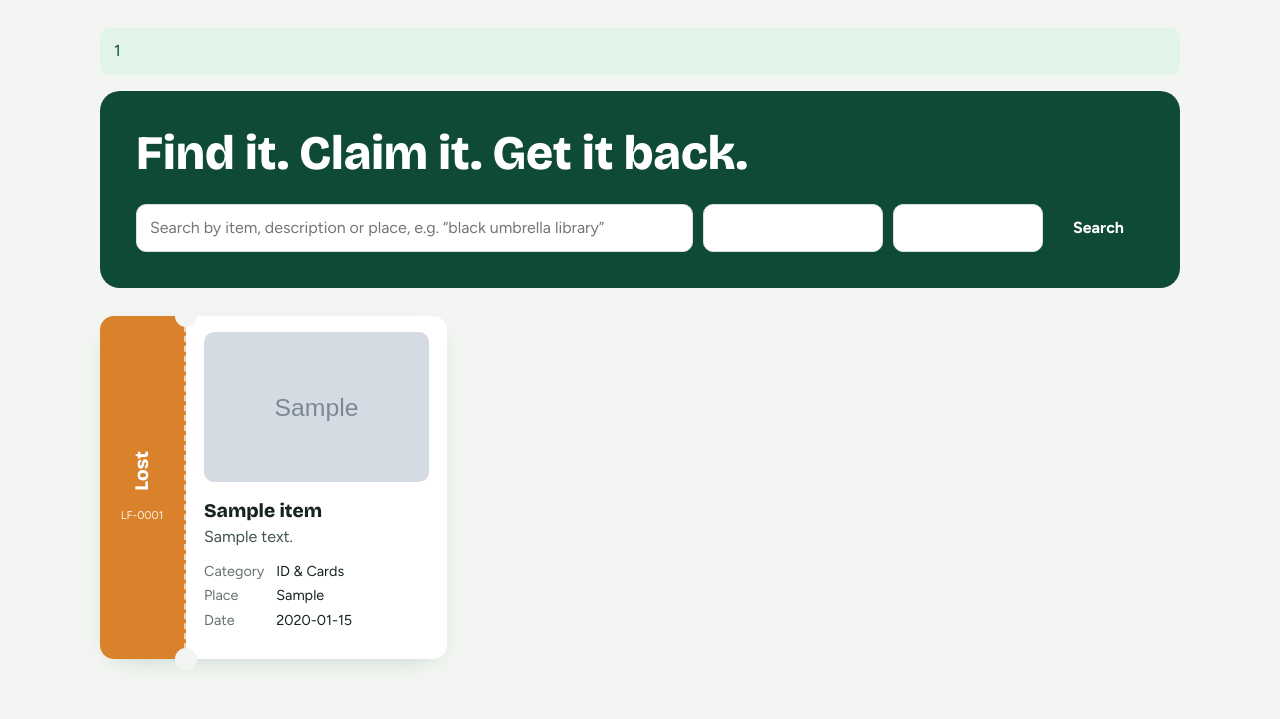
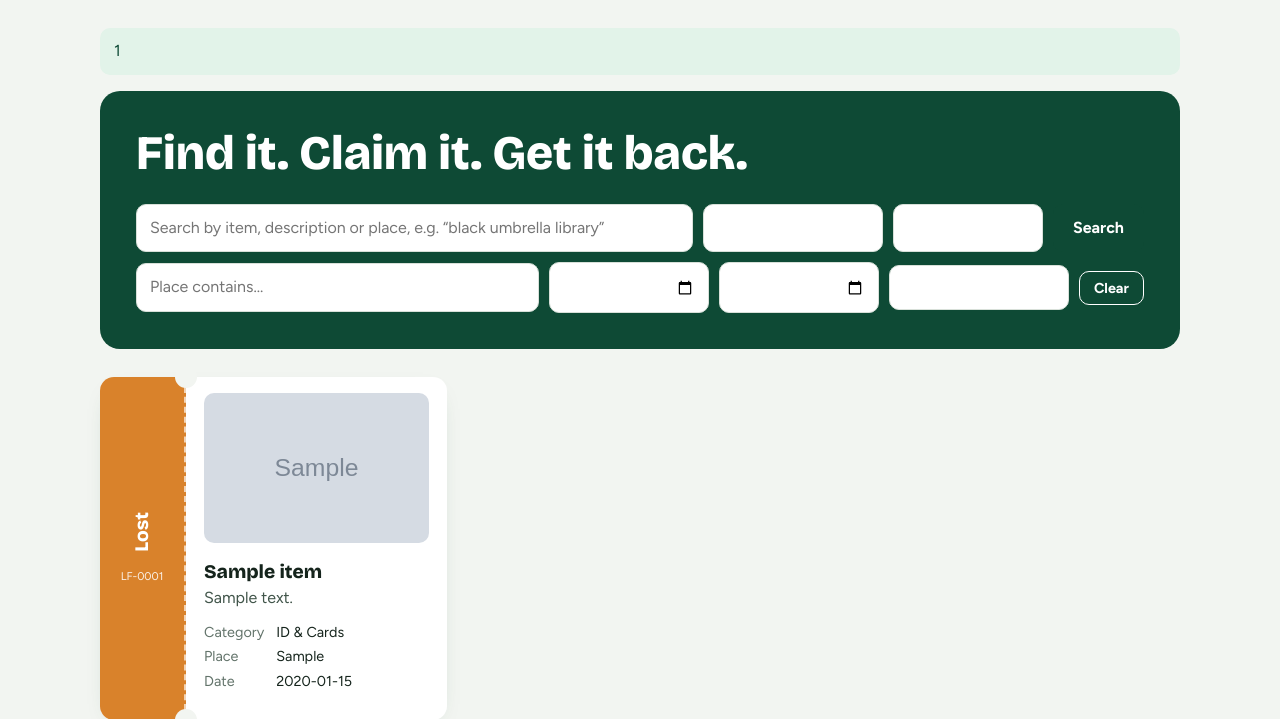
Before and after one commit to krisyanna/Lostfound, a PHP site: page / in a window 1280 px wide. Shown: the part 67-786 px from the top of the page. Before the commit the page ends 733 px from the top, so only its background shows below. Run offline with PHP 8.4, Linux system fonts and the light colour scheme; the visitor is signed in with stand-in values (Sample User, id 1); data comes from the database, SQL or seed files in the repository; tables that the repository leaves empty hold one stand-in row (values such as "Sample post"); grey boxes marked "Sample" are stand-in pictures.

Commit message:
feat(browse): add place and date-range filters with sort options

```diff
--- a/index.php
+++ b/index.php
@@ -8,7 +8,15 @@ if($q!==''){$w[]='(i.name LIKE ? OR i.description LIKE ? OR i.location LIKE ?)';
 if(in_array($st,['Lost','Found','Claimed','Returned'],true)){$w[]='i.status=?';$p[]=$st;}
 if($cat){$w[]='i.category_id=?';$p[]=$cat;}
 
-$s=db()->prepare('SELECT i.*,c.name cat FROM items i JOIN categories c ON c.id=i.category_id WHERE '.implode(' AND ',$w).' ORDER BY i.created_at DESC LIMIT 60');$s->execute($p);$items=$s->fetchAll();
+$loc=trim($_GET['loc']??'');$from=$_GET['from']??'';$to=$_GET['to']??'';$sort=$_GET['sort']??'new';
+$okd=fn($d)=>($x=DateTime::createFromFormat('Y-m-d',$d))&&$x->format('Y-m-d')===$d;
+if($loc!==''){$w[]='i.location LIKE ?';$p[]="%$loc%";}
+if($okd($from)){$w[]='i.event_date>=?';$p[]=$from;}
+if($okd($to)){$w[]='i.event_date<=?';$p[]=$to;}
+$orders=['new'=>'i.created_at DESC, i.id DESC','old'=>'i.created_at ASC, i.id ASC','date'=>'i.event_date DESC, i.id DESC'];
+$order=$orders[$sort]??$orders['new'];
+
+$s=db()->prepare('SELECT i.*,c.name cat FROM items i JOIN categories c ON c.id=i.category_id WHERE '.implode(' AND ',$w).' ORDER BY '.$order.' LIMIT 60');$s->execute($p);$items=$s->fetchAll();
 $cats=db()->query('SELECT * FROM categories ORDER BY name')->fetchAll();
 $pend=[];if($u['role']==='student'){$r=db()->prepare("SELECT item_id FROM claims WHERE user_id=? AND status='Pending'");$r->execute([$u['id']]);$pend=$r->fetchAll(PDO::FETCH_COLUMN);}
 head('Browse');?>
@@ -19,7 +27,20 @@ head('Browse');?>
 
 <select name="c" data-auto><option value="0">All categories</option><?php foreach($cats as $c)echo '<option value="'.$c['id'].'"'.($cat==$c['id']?' selected':'').'>'.e($c['name']).'</option>';?></select>
 
-<select name="s" data-auto><option value="">Any status</option><?php foreach(['Lost','Found','Claimed','Returned'] as $x)echo '<option'.($st===$x?' selected':'').'>'.$x.'</option>';?></select><button class="btn">Search</button></form></section>
+<select name="s" data-auto><option value="">Any status</option><?php foreach(['Lost','Found','Claimed','Returned'] as $x)echo '<option'.($st===$x?' selected':'').'>'.$x.'</option>';?></select>
+
+<button class="btn">Search</button>
+<div class="filters">
+<input name="loc" value="<?=e($loc)?>" placeholder="Place contains…" aria-label="Place">
+<input type="date" name="from" value="<?=e($from)?>" title="Event date from" aria-label="Event date from">
+<input type="date" name="to" value="<?=e($to)?>" title="Event date to" aria-label="Event date to">
+<select name="sort" data-auto aria-label="Sort by">
+<option value="new">Newest posted</option>
+<option value="old"<?=$sort==='old'?' selected':''?>>Oldest posted</option>
+<option value="date"<?=$sort==='date'?' selected':''?>>Latest event date</option>
+</select>
+<a class="btn ghost sm" href="index.php">Clear</a>
+</div></form></section>
 
 
 <?php if(!$items)echo '<div class="empty"><h3>Nothing matches yet</h3><p>Try fewer words or clear the filters. New reports appear once the administrator verifies them.</p></div>';?>
--- a/style.css
+++ b/style.css
@@ -584,3 +584,14 @@ blockquote {
         font-size: 11px;
     }
 }
+
+.filters {
+    grid-column: 1 / -1;
+    display: grid;
+    grid-template-columns: 1fr 160px 160px 180px auto;
+    gap: 10px;
+    align-items: center;
+}
+@media (max-width: 800px) {
+    .filters { grid-template-columns: 1fr; }
+}
```
